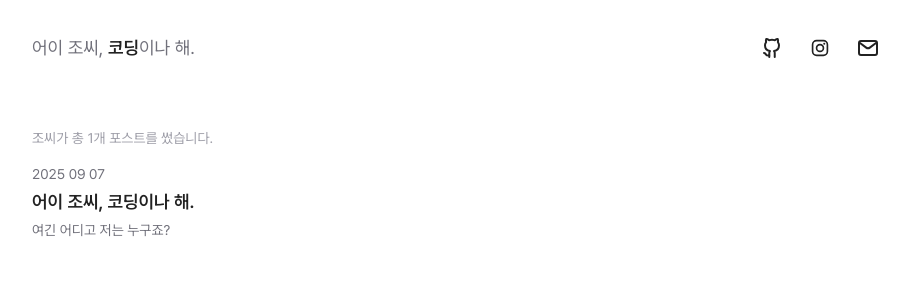
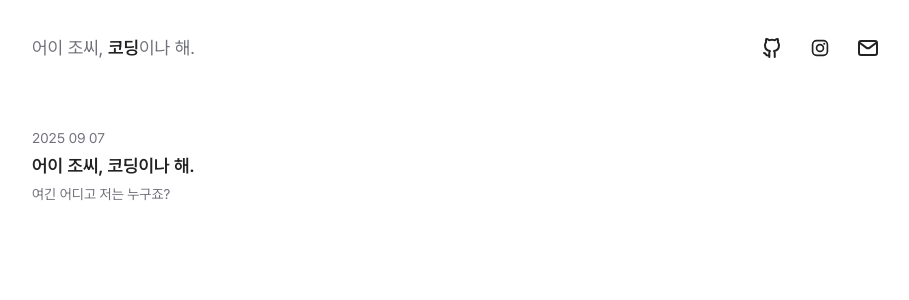
Before and after one commit to nyongone/blog-v2, a Next.js app: page / in a window 1280 px wide. Shown: the top 300 px of the page, without its empty margins (184-1093 px from the left). Built offline with nearby package versions, Linux system fonts and the light colour scheme.

Commit message:
포스트 개수 인디케이터 삭제

```diff
--- a/app/page.tsx
+++ b/app/page.tsx
@@ -4,12 +4,5 @@ import { getPosts } from "@/utils/posts";
 export default async function Page() {
   const posts = await getPosts();
 
-  return (
-    <>
-      <p className="mb-4 text-sm text-zinc-400">
-        조씨가 총 {posts.length}개 포스트를 썼습니다.
-      </p>
-      <PostList posts={posts} />
-    </>
-  );
+  return <PostList posts={posts} />;
 }
```
